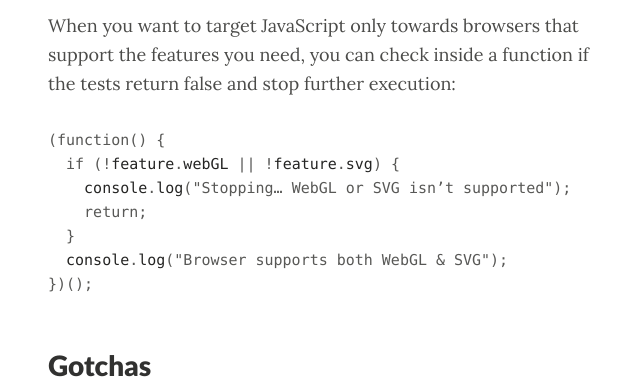
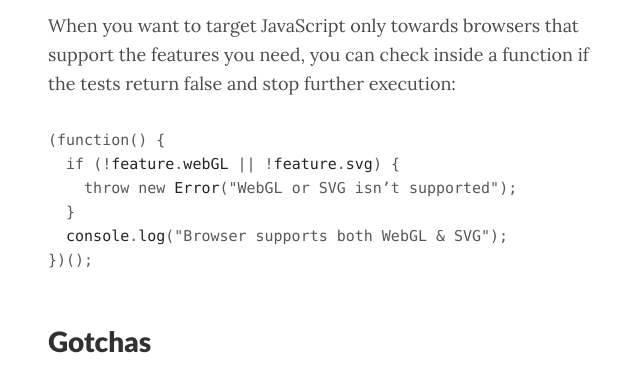
Before and after one commit to arielsalminen/feature.js, a plain HTML site: page index.html in a window 1280 px wide. Shown: the part 2340-2726 px from the top of the page, without its empty margins (317-957 px from the left). Drawn offline with Linux system fonts and the light colour scheme.

Commit message:
Updates docs

```diff
--- a/index.html
+++ b/index.html
@@ -82,8 +82,7 @@
         <p>When you want to target JavaScript only towards browsers that support the features you need, you can check inside a function if the tests return false and stop further execution:</p>
         <pre class="prettyprint lang-js"><code>(function() {
   if (!feature.webGL || !feature.svg) {
-    console.log("Stopping… WebGL or SVG isn’t supported");
-    return;
+    throw new Error("WebGL or SVG isn’t supported");
   }
   console.log("Browser supports both WebGL &amp; SVG");
 })();</code></pre>
```
